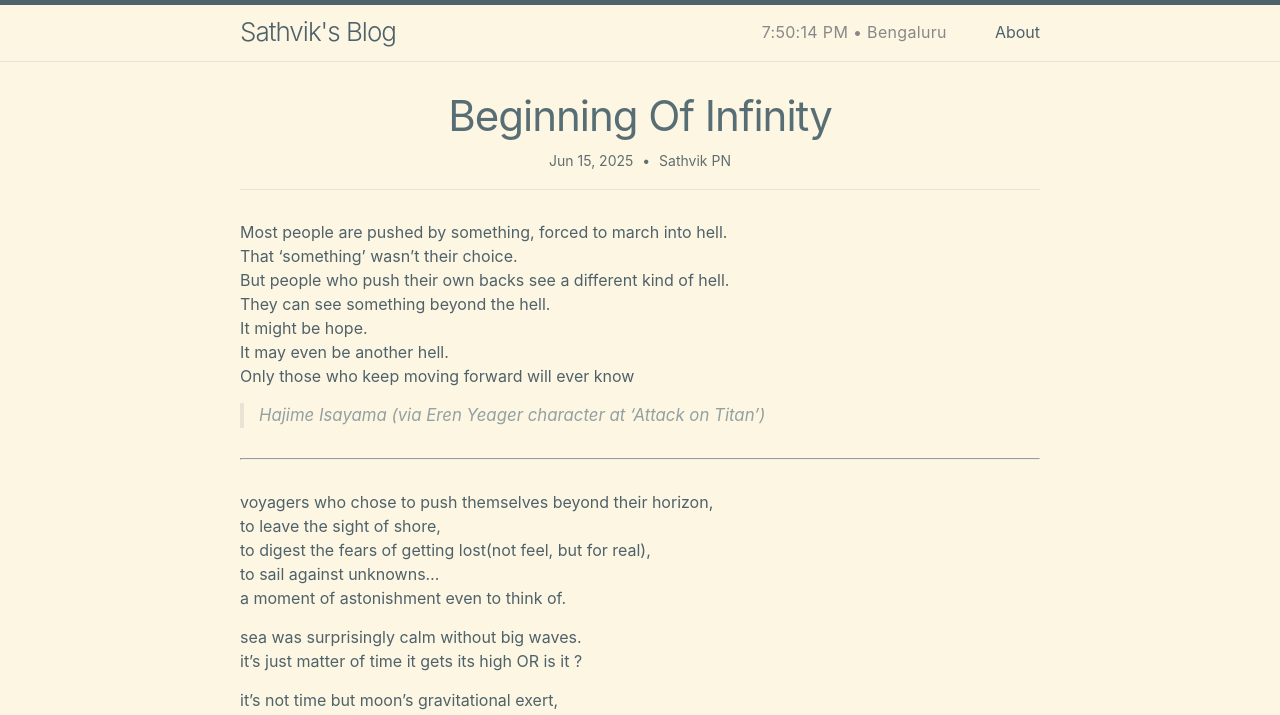
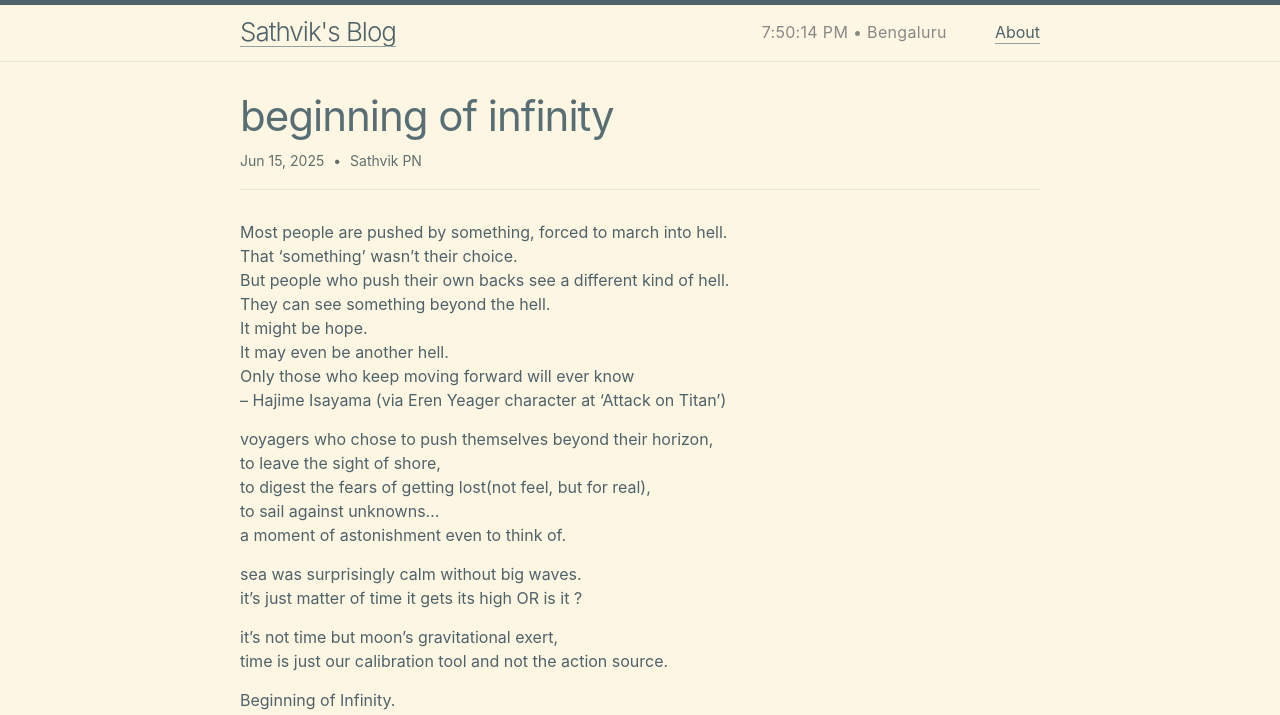
Before and after one commit to SathvikPN/blog, a Jekyll site: the page built from _posts/2025-06-15-beginning-of-infinity.md, in a window 1280 px wide. Shown: the top 715 px of the page. Built offline with Jekyll 4.4.1, drawn with Linux system fonts in a browser that asks for light colours.

Commit message:
push a post, favicon and site settings

```diff
--- a/_config.yml
+++ b/_config.yml
@@ -132,6 +132,7 @@
 
   # Set to `true` to show excerpts on the homepage.
   show_excerpts: true
+  excerpt_separator: "<!--excerpt-->"
 
   # Minima date format.
   #   The default value is "%b %d, %Y" (e.g. Nov 14, 2023).
--- a/_includes/custom-head.html
+++ b/_includes/custom-head.html
@@ -4,3 +4,7 @@
   1. Head over to https://realfavicongenerator.net/ to add your own favicons.
   2. Customize default _includes/custom-head.html in your source directory and insert the given code snippet.
 {% endcomment %}
+
+<link rel="icon" type="image/png" href="/favicon/favicon.png">
+<link rel="apple-touch-icon" href="/favicon/apple-touch-icon.png">
+<link rel="shortcut icon" href="/favicon/favicon.ico">
--- a/_includes/figure.html
+++ b/_includes/figure.html
@@ -38,13 +38,13 @@
   {% assign figure_aspect_ratio_style = 'aspect-ratio: 2/1;' %}
 {% endif %}
 
-<figure style="text-align: center; margin: 1.5em 0;">
+<figure style="text-align: left; margin: 1.5em 0;">
     <div style="
         max-width: 100%;
         width: 600px;
         {{ figure_aspect_ratio_style }}
         {{ image_overflow_style }}
-        display: inline-block;
+        display: block;
         border-radius: 8px;
         box-shadow: 0 2px 8px rgba(0,0,0,0.12);
     ">
--- a/_posts/2025-06-15-beginning-of-infinity.md
+++ b/_posts/2025-06-15-beginning-of-infinity.md
@@ -12,12 +13,10 @@
 It might be hope.
 It may even be another hell.
 Only those who keep moving forward will ever know
-> Hajime Isayama (via Eren Yeager character at ‘Attack on Titan’)
+-- Hajime Isayama (via Eren Yeager character at ‘Attack on Titan’)
 
+<!--excerpt-->
 
-
-
----
 voyagers who chose to push themselves beyond their horizon,
 to leave the sight of shore,
 to digest the fears of getting lost(not feel, but for real),
--- a/_sass/minima/_base.scss
+++ b/_sass/minima/_base.scss
@@ -114,7 +114,9 @@
  */
 a {
   color: $link-base-color;
-  text-decoration: none;
+    text-decoration: underline $brand-color;
+    text-underline-offset: 5px; // Increased for more comfortable space
+    text-decoration-thickness: 1px; // Thicker underline for better visibility
 
   &:visited {
     color: $link-visited-color;
@@ -123,7 +125,8 @@
   &:hover {
     color: $link-hover-color;
     text-decoration: underline $brand-color;
-    text-underline-offset: 3px;
+    text-underline-offset: 5px; // Increased for more comfortable space
+    text-decoration-thickness: 2px; // Thicker underline for better visibility
   }
 
   .social-media-list &:hover {
@@ -131,6 +134,8 @@
 
     .username {
       text-decoration: underline;
+      text-underline-offset: 5px; // Match the link underline offset
+      text-decoration-thickness: 2px;
     }
   }
 }
--- a/_sass/minima/_layout.scss
+++ b/_sass/minima/_layout.scss
@@ -241,7 +241,7 @@
 .post-header {
   margin-bottom: $spacing-unit;
   padding-bottom: 18px;
-  text-align: center;
+  text-align: left;
   border-bottom: 1px solid $border-color-01;
 }
 
```
Also changed, not shown: other parts of _posts/2025-06-15-beginning-of-infinity.md (+1 -0 lines), _posts/2025-06-17-quarter-life.md (added, +63 -0 lines), favicon/apple-touch-icon.png (added), favicon/favicon-96x96.png (added), favicon/favicon.ico (added), favicon/favicon.svg (added), favicon/site.webmanifest (added), favicon/web-app-manifest-192x192.png (added), favicon/web-app-manifest-512x512.png (added).
